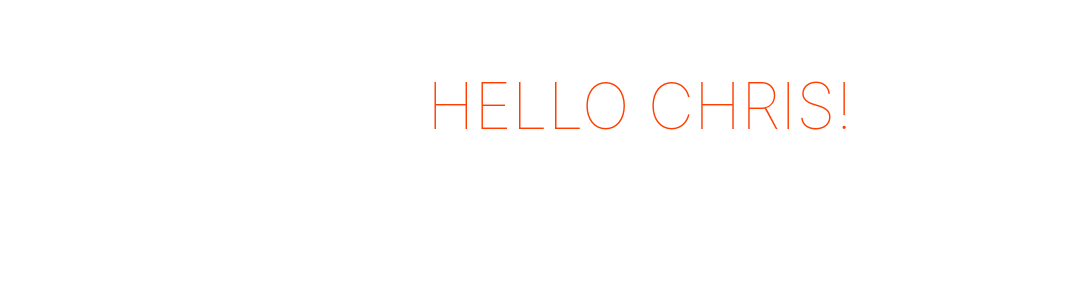
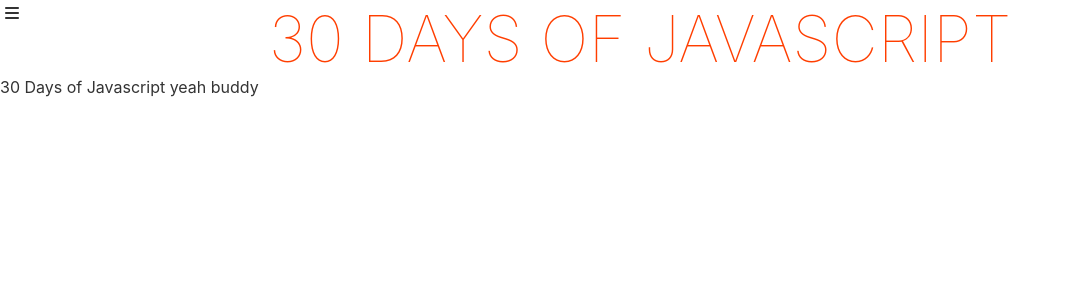
Before and after one commit to chrisoney/30-days-of-js, a Svelte app: page / in a window 1280 px wide. Shown: the top 300 px of the page, without its empty margins (0-1070 px from the left). Built offline with nearby package versions, Linux system fonts and the light colour scheme.

Commit message:
change reset styling

```diff
--- a/public/global.css
+++ b/public/global.css
@@ -7,7 +7,6 @@ html, body {
 body {
 	color: #333;
 	margin: 0;
-	padding: 8px;
 	box-sizing: border-box;
 	font-family: -apple-system, BlinkMacSystemFont, "Segoe UI", Roboto, Oxygen-Sans, Ubuntu, Cantarell, "Helvetica Neue", sans-serif;
 }
@@ -34,7 +33,7 @@ input, button, select, textarea {
 	font-size: inherit;
 	-webkit-padding: 0.4em 0;
 	padding: 0.4em;
-	margin: 0 0 0.5em 0;
+	/* margin: 0 0 0.5em 0; */
 	box-sizing: border-box;
 	border: 1px solid #ccc;
 	border-radius: 2px;
--- a/src/App.svelte
+++ b/src/App.svelte
@@ -1,25 +1,52 @@
 <script>
-	export let name;
-	name = "chris"
+	import days from './days.js';
+	import Modal from './Modal.svelte';
+
+	let modalOpen = false;
 </script>
 
+<svelte:head>
+	<script src="https://kit.fontawesome.com/a229c5b13d.js" crossorigin="anonymous"></script>
+</svelte:head>
 <main>
-	<h1>Hello {name}!</h1>
+	<p>30 Days Of Javascript</p>
+	<span class="menu fas fa-bars" on:click={()=>modalOpen = !modalOpen}></span>
+	<div class="main-section">
+		{#if modalOpen}
+			<Modal />
+		{/if}
+		<div class="welcome-description">
+			30 Days of Javascript yeah buddy
+		</div>
+	</div>
 </main>
 
 <style>
 	main {
 		text-align: center;
-		padding: 1em;
 		max-width: 240px;
-		margin: 0 auto;
+		position: relative;
 	}
 
-	h1 {
+	p {
 		color: #ff3e00;
 		text-transform: uppercase;
 		font-size: 4em;
 		font-weight: 100;
+		margin-block-start: 0;
+		margin-block-end: 0;
+	}
+
+	.menu {
+		position: absolute;
+		top: 0;
+		left: 0;
+		margin-top: 5px;
+		margin-left: 5px;
+	}
+
+	.main-section{
+		display: flex;
 	}
 
 	@media (min-width: 640px) {
--- /dev/null
+++ b/src/Modal.svelte
@@ -0,0 +1,29 @@
+<script>
+	import days from './days.js';
+</script>
+
+<div class="modal">
+	<ul>
+		{#each Object.values(days).slice(1) as day}
+			<li>
+				{day.title}
+			</li>
+		{/each}
+	</ul>
+</div>
+
+<style>
+
+  .modal {
+    background: blue;
+    z-index: 1;
+    position: absolute;
+    margin-left: none;
+  }
+
+	li {
+		list-style: none;
+		cursor: pointer;
+	}
+
+</style>
--- a/src/days.js
+++ b/src/days.js
@@ -1,4 +1,9 @@
 const days = {
+  0: {
+    title: "",
+    completed: true,
+    file: "<Home />"
+  },
   1: {
     title: "01 - Javascript Drum Kit",
     completed: false,
@@ -150,3 +155,5 @@ const days = {
     file: "<DayThirty />"
   },
 }
+
+export default days;
--- a/src/main.js
+++ b/src/main.js
@@ -2,9 +2,6 @@ import App from './App.svelte';
 
 const app = new App({
 	target: document.body,
-	props: {
-		name: 'world'
-	}
 });
 
 export default app;
```
Also changed, not shown: public/build/bundle.css, public/build/bundle.js, 2 other files (tests, documents, lock files or other folders).
